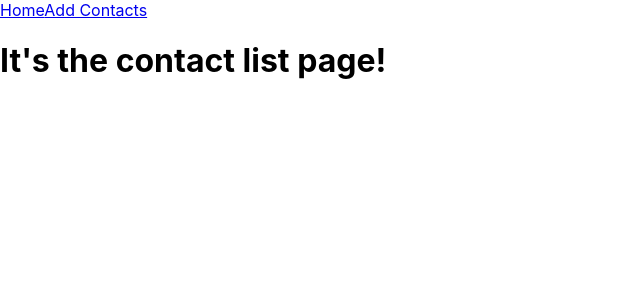
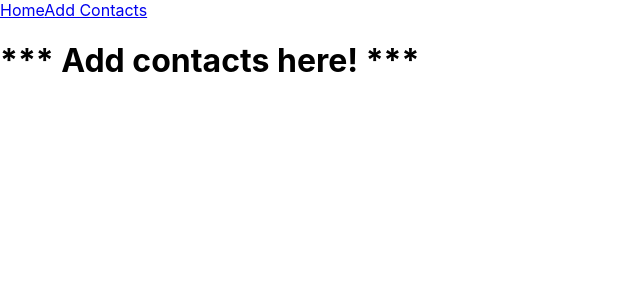
Before and after one commit to EricMellow/contacts, a React (Create React App) app: page / in a window 1280 px wide. Shown: the top 300 px of the page, without its empty margins (0-640 px from the left). Built offline with nearby package versions, Linux system fonts and the light colour scheme.

Commit message:
Create AddContacts component and add to switch route

```diff
--- a/src/components/App/App.js
+++ b/src/components/App/App.js
@@ -1,7 +1,8 @@
 import React from 'react';
 import './App.css';
 import { NavLink, Route, Switch } from 'react-router-dom';
-import ContactList from '../ContactList/ContactList'
+import ContactList from '../ContactList/ContactList';
+import AddContacts from '../AddContacts/AddContacts';
 
 export default function App() {
 
@@ -14,7 +15,7 @@ export default function App() {
       <main>
         <Switch>
           <Route path="/Contacts">
-            <h1>Add Contacts</h1>
+            <AddContacts />
           </Route>
           <Route path="/">
             <ContactList />
--- a/src/components/ContactList/ContactList.js
+++ b/src/components/ContactList/ContactList.js
@@ -1,11 +1,21 @@
-import React from 'react';
+import React, { Component } from "react";
 import './ContactList.css';
 
-export default function ContactList() {
+class ContactList extends Component {
+  constructor() {
+    super();
+    this.state = {
 
-  return (
-    <div className="contact-list">
-      <h1>It's the contact list page!</h1>
-    </div>
-  );
+    };
+  }
+
+  render() {
+    return (
+      <div>
+        <h1>*** Add contacts here! ***</h1>
+      </div>
+    );
+  }
 }
+
+export default ContactList;
```
Also changed, not shown: src/components/AddContacts/AddContacts.css (added), src/components/AddContacts/AddContacts.js (added), 1 other file (tests, documents, lock files or other folders).
